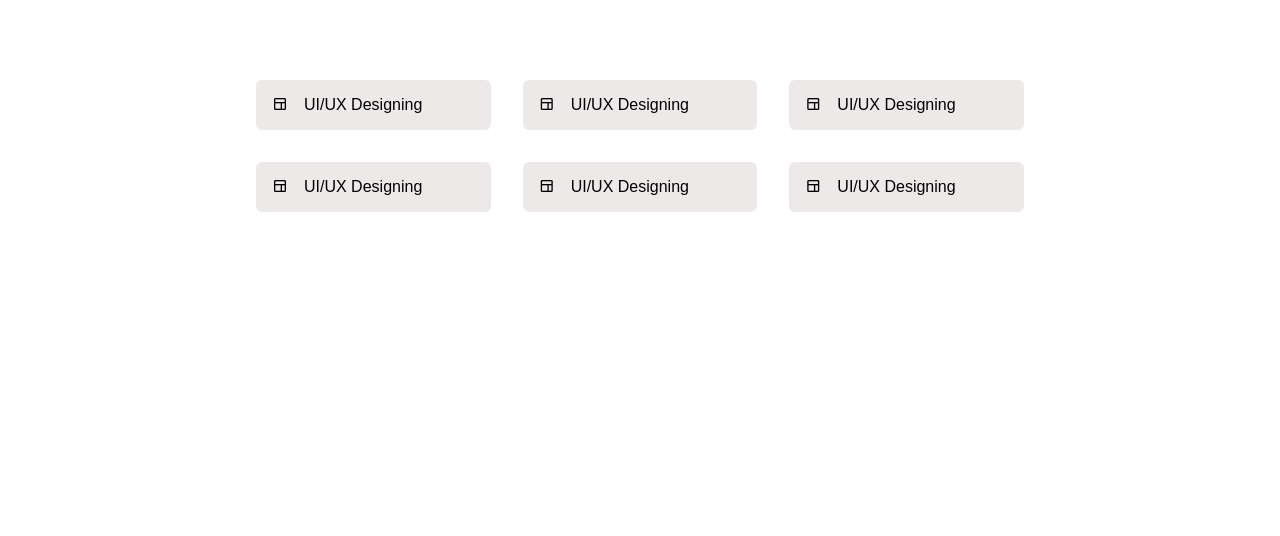
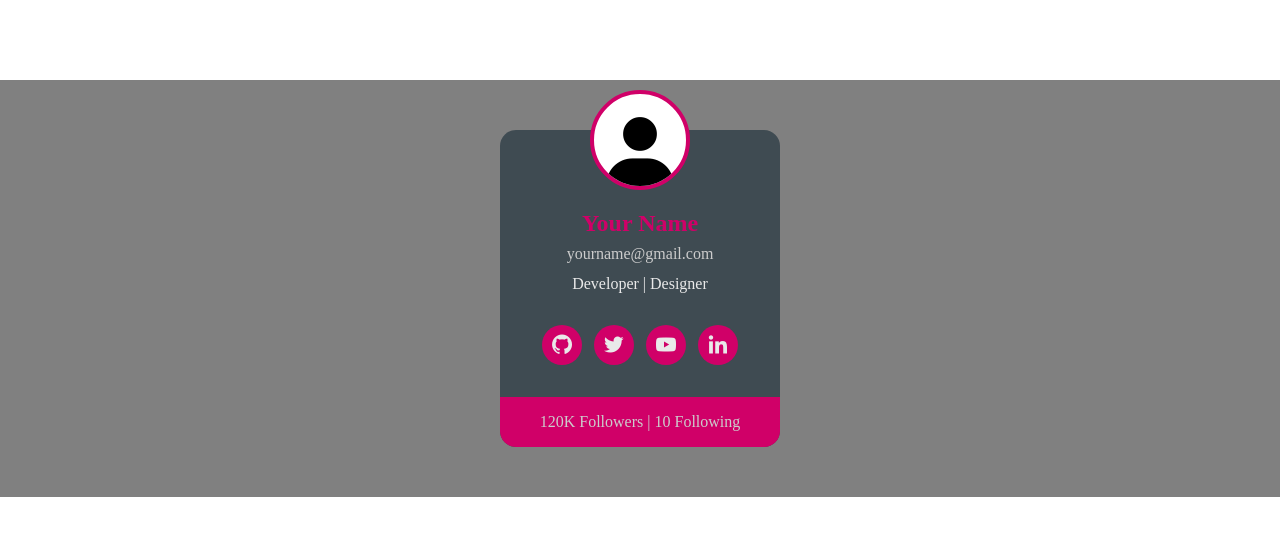
Before and after one commit to Vitoumeng/forbaylin, a plain HTML site: page cards/index.html in a window 1280 px wide. Drawn offline with nearby package versions, Linux system fonts and the light colour scheme.

Commit message:
B Tou Sl o Lin Klang Klang

```diff
--- a/cards/index.html
+++ b/cards/index.html
@@ -13,113 +13,34 @@
     <link rel="stylesheet" href="style.css" />
   </head>
   <body>
-    <!-- <section class="card-container">
+    <section class="card__container">
       <div class="card">
-        <div class="card-image">
-          <img src="img/pic1.avif" />
+        <div class="card__icon">
+          <i class='bx bxs-user'></i>
         </div>
-        <div class="card-content">
-          <h3>TRAVEL</h3>
-          <h2>Mountains</h2>
-          <p>
-            Lorem ipsum dolor sit amet consectetur adipisicing elit. Et
-            quibusdam vero, id animi labore nisi.
-          </p>
-          <a href="#"> Read more </a>
+        <div class="card__content">
+          <h2 class="card__name">Your Name</h2>
+          <p class="card__email">yourname@gmail.com</p>
+          <span class="card__tag">Developer | Designer</span>
+          <div class="card__socials">
+            <a href="#" class="card__socials-link">
+              <i class='bx bxl-github'></i>
+            </a>
+            <a href="#" class="card__socials-link">
+              <i class='bx bxl-twitter'></i>
+            </a>
+            <a href="#" class="card__socials-link">
+              <i class='bx bxl-youtube'></i>
+            </a>
+            <a href="#" class="card__socials-link">
+              <i class='bx bxl-linkedin'></i>
+            </a>
+          </div>
+        </div>
+        <div class="card__footer">
+          120K Followers | 10 Following
         </div>
       </div>
-      <div class="card">
-        <div class="card-image">
-          <img src="img/pic2.avif" />
-        </div>
-        <div class="card-content">
-          <h3>TRAVEL</h3>
-          <h2>City</h2>
-          <p>
-            Lorem ipsum dolor sit amet consectetur adipisicing elit. Et
-            quibusdam vero, id animi labore nisi.
-          </p>
-          <a href="#"> Read more </a>
-        </div>
-      </div>
-      <div class="card">
-        <div class="card-image">
-          <img src="img/pic3.avif" />
-        </div>
-        <div class="card-content">
-          <h3>TRAVEL</h3>
-          <h2>Coast</h2>
-          <p>
-            Lorem ipsum dolor sit amet consectetur adipisicing elit. Et
-            quibusdam vero, id animi labore nisi.
-          </p>
-          <a href="#"> Read more </a>
-        </div>
-      </div>
-    </section> -->
-    <!-- <section class="container-card">
-      <div class="card">
-        <div class="icon-card">
-          <i class="bx bxl-figma"></i>
-        </div>
-        <h2>UI Ux Designing.</h2>
-        <p>
-          Lorem ipsum dolor sit amet, consectetur adipisicing elit. Recusandae
-          voluptatem iste voluptatum. Placeat ipsam porro numquam amet itaque
-          iste sequi doloremque voluptatem repellat adipisci! Quo laborum
-          nesciunt eaque eos voluptatibus. Lorem ipsum dolor sit amet consectetur adipisicing elit. Consequatur assumenda excepturi officia eveniet illo, eum at aperiam quaerat exercitationem eos.
-        </p>
-      </div>
-      <div class="card">
-        <div class="icon-card">
-          <i class="bx bxl-figma"></i>
-        </div>
-        <h2>UI Ux Designing.</h2>
-        <p>
-          Lorem ipsum dolor sit amet, consectetur adipisicing elit. Recusandae
-          voluptatem iste voluptatum. Placeat ipsam porro numquam amet itaque
-          iste sequi doloremque voluptatem repellat adipisci! Quo laborum
-          nesciunt eaque eos voluptatibus. Lorem ipsum dolor sit amet consectetur adipisicing elit. Consequatur assumenda excepturi officia eveniet illo, eum at aperiam quaerat exercitationem eos.
-        </p>
-      </div>
-      <div class="card">
-        <div class="icon-card">
-          <i class="bx bxl-figma"></i>
-        </div>
-        <h2>UI Ux Designing.</h2>
-        <p>
-          Lorem ipsum dolor sit amet, consectetur adipisicing elit. Recusandae
-          voluptatem iste voluptatum. Placeat ipsam porro numquam amet itaque
-          iste sequi doloremque voluptatem repellat adipisci! Quo laborum
-          nesciunt eaque eos voluptatibus. Lorem ipsum dolor sit amet consectetur adipisicing elit. Consequatur assumenda excepturi officia eveniet illo, eum at aperiam quaerat exercitationem eos.
-        </p>
-      </div>
-    </section> -->
-    <section class="grid-card">
-        <div class="card">
-            <i class='bx bx-layout'></i>
-            <p>UI/UX Designing</p>
-        </div>
-        <div class="card">
-            <i class='bx bx-layout'></i>
-            <p>UI/UX Designing</p>
-        </div>
-        <div class="card">
-            <i class='bx bx-layout'></i>
-            <p>UI/UX Designing</p>
-        </div>
-        <div class="card">
-            <i class='bx bx-layout'></i>
-            <p>UI/UX Designing</p>
-        </div>
-        <div class="card">
-            <i class='bx bx-layout'></i>
-            <p>UI/UX Designing</p>
-        </div>
-        <div class="card">
-            <i class='bx bx-layout'></i>
-            <p>UI/UX Designing</p>
-        </div>
     </section>
   </body>
 </html>
--- a/cards/style.css
+++ b/cards/style.css
@@ -5,103 +5,97 @@
 }
 body {
   background-color: #fff;
-  font-family: sans-serif;
+  font-family: "Times New Roman", Times, serif;
   font-size: 1rem;
   padding-top: 80px;
 }
-.grid-card{
-    display: grid;
-    grid-template-columns: repeat(3, 1fr);
-    gap: 2rem;
-    max-width: 768px;
-    margin: 0 auto;
-}
-.card{
-    background-color: #eee9e9;
-    padding: 1rem ;
-    display: flex;
-    column-gap: 1rem;
-    border-radius: 6px;
-}
 
-
-
-
-
-
-
-
-/* .container-card {
+.card__container {
+  background-color: gray;
+  padding: 50px 0;
   display: flex;
   justify-content: center;
   align-items: center;
-  gap: 3rem;
-}
-.card {
-  border: 3px solid #000;
-  width: 330px;
-  padding: 1rem 1.5rem 4rem 1rem;
-  border-radius: 6px;
-}
-.icon-card i{
-    font-size: 30px;
-}
-.card h2{
-    margin: 2rem 0;
-    font-weight: 500;
-} */
-
-/* a{
-    text-decoration: none;
-}
-.card-container{
-    display: flex;
-    justify-content: center;
-    align-items: center;
-    gap: 3rem;
-}
-.card{
-    background-color: white;
-    display: flex;
-    width: 360px;
-    flex-direction: column;
-    justify-content: center;
-    align-items: center;
-    text-align: center;
-    padding-bottom: 4rem;
-}
-.card-image{
-    width: 100%;
-    height: 120px;
-    border-bottom: 4px solid rgb(250, 128, 14);
-}
-.card-image img{
-    width: 100%;
-    height: 100%;
-    object-fit: cover;
 }
 
-.card h3{
-    color: gray;
-    font-weight: 100;
-    letter-spacing: 4px;
-    font-size: 14px;
-    margin: 1.7rem 0;
+.card {
+  background-color: #3f4b52;
+  width: 280px;
+  padding: 4rem 0 0;
+  display: flex;
+  border-radius: 16px;
+  flex-direction: column;
+  align-items: center;
+  justify-content: center;
+  position: relative;
+  text-align: center;
 }
-.card h2{
-    font-size: 2rem;
-    font-weight: 500;
-    font-family: 'Times New Roman', Times, serif;
-    margin-bottom: 1rem;
+
+.card__icon {
+  position: absolute;
+  top: -40px;
+  width: 100px;
+  height: 100px;
+  background: white;
+  border: 4px solid rgb(208, 0, 104);
+  border-radius: 50%;
+  display: grid;
+  padding: 1rem 0;
+  place-items: center;
+  overflow: hidden;
 }
-.card p{
-    padding: 0 1rem;
-    margin-bottom: 3rem;
+
+.card__icon i {
+  font-size: 90px;
 }
-.card  a{
-    color: #d17015;
-    border: 2px solid #d17015;
-    padding: .75rem 1.75rem;
-    margin-bottom: 3rem;
-    border-radius: 30px;
-} */
+
+.card__name {
+  margin-top: 1rem;
+  color: rgb(208, 0, 104);
+}
+
+.card__email {
+  margin: 0.5rem 0 .75rem;
+  color: #ccc;
+}
+
+.card__tag{
+    display: block;
+    color: #e9e9e9;
+    margin-bottom: 2rem;
+}
+
+.card__socials{
+    display: flex;
+    align-items: center;
+    justify-content: center;
+    column-gap: .75rem;
+}
+
+.card__socials-link{
+    text-decoration: none;
+    color: #e9e9e9;
+    width: 40px;
+    height: 40px;
+    background-color: rgb(208, 0, 104);
+    display: grid;
+    place-items: center;
+    border-radius: 50%;
+}
+
+.card__socials-link i{
+    font-size: 1.5rem;
+}
+
+.card__footer{
+    margin-top: 2rem;
+    color: #ccc;
+    background-color: rgb(208, 0, 104);
+    text-align: center;
+    width: 100%;
+    height: 50px;
+    display: flex;
+    align-items: center;
+    justify-content: center;
+    border-radius: 0 0 16px 16px;
+}
```
